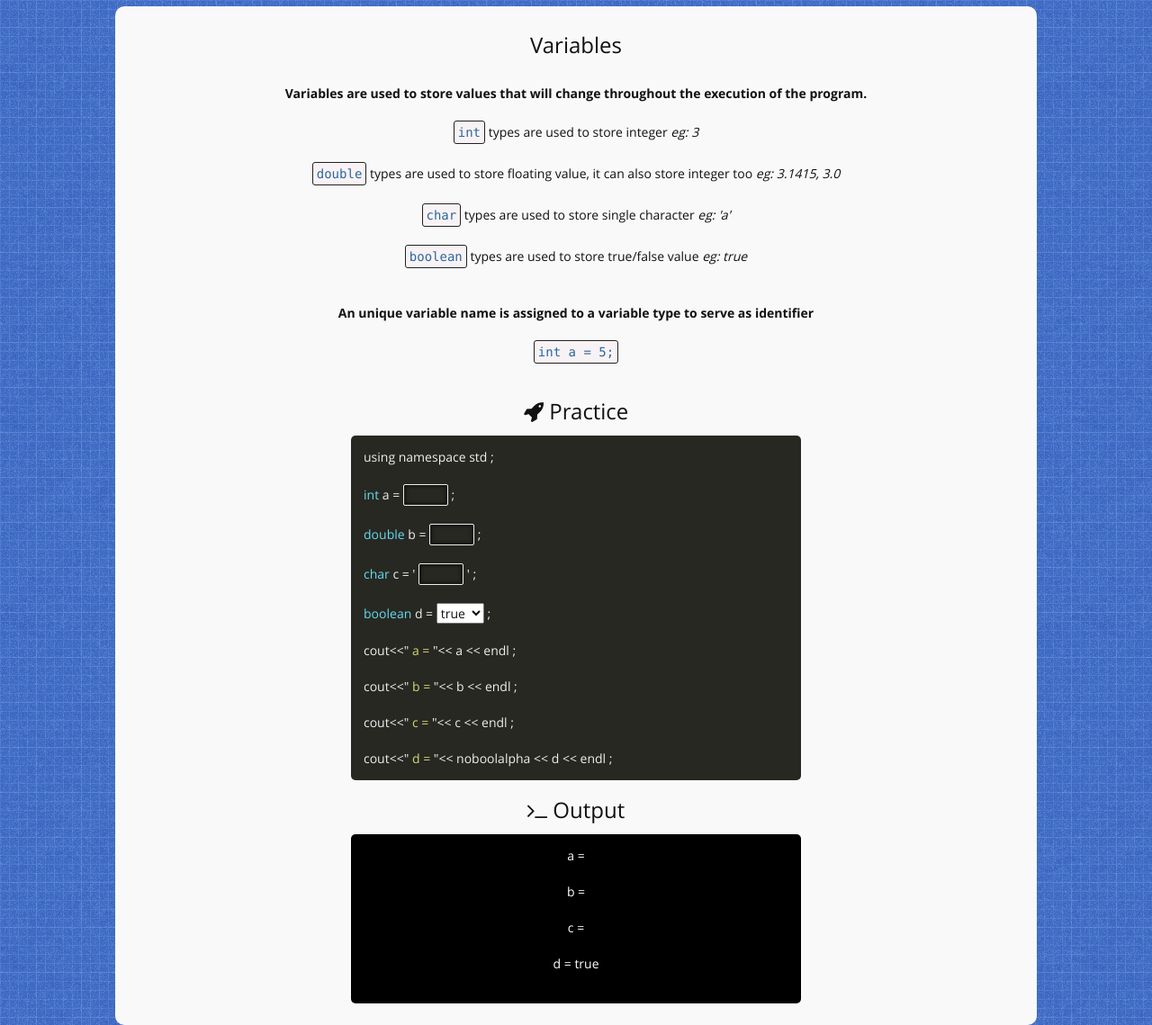
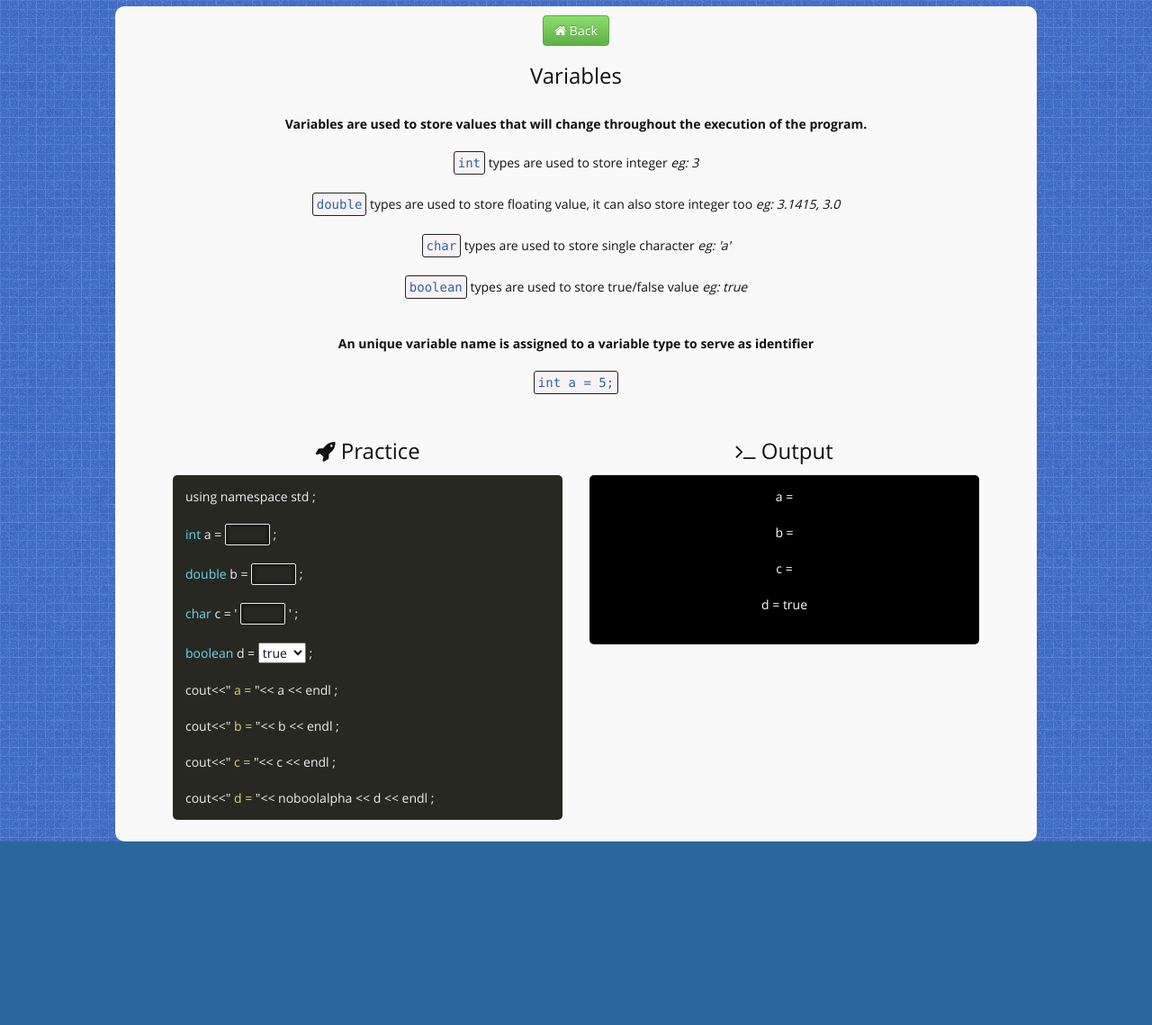
Before and after one commit to cupnoodle/trycoding, a plain HTML site: page variables.html in a window 1280 px wide. Shown: the part 120-1259 px from the top of the page at 90% size. After the commit the page ends 1055 px from the top, so only its background shows below. Drawn offline with Linux system fonts and the light colour scheme.

Commit message:
Implemented Back button
Implemented Back button to all the pages

```diff
--- a/variables.html
+++ b/variables.html
@@ -18,6 +18,7 @@
       <p class="logo">Try Coding <i class="fa fa-code"></i></p>
     </div>
     <div class="content" style="text-align:center;">
+      <a class="btn btn-success" href="index.html"><i class="fa fa-home"></i> Back</a>
       <h3> Variables </h3><br>
       <p>
         <b>Variables are used to store values that will change throughout the execution of the program.<br><br></b>
@@ -29,6 +30,8 @@
         <b>An unique variable name is assigned to a variable type to serve as identifier</b><br><br>
         <code> int a = 5; </code><br><br>
       </p>
+      <div class="row">
+      <div class="col-md-6">
       <h3><i class="fa fa-rocket"></i> Practice</h3>
       <div class="playground" style="max-width: 500px; margin:1em auto;">
         using namespace std ; <br><br>
@@ -41,12 +44,16 @@
         cout&lt;&lt;"<span class="constant"> c = </span>"&lt;&lt; c &lt;&lt; endl ;<br><br>
         cout&lt;&lt;"<span class="constant"> d = </span>"&lt;&lt; noboolalpha &lt;&lt;  d &lt;&lt; endl ;
       </div>
+      </div>
+      <div class="col-md-6">
       <h3><i class="fa fa-terminal"></i> Output </h3>
       <div class="output" style="max-width: 500px; margin:1em auto;">
         a = <span id="output_a"></span><br><br>
         b = <span id="output_b"></span><br><br>
         c = <span id="output_c"></span><br><br>
         d = <span id="output_d">true</span><br><br>
+      </div>
+      </div>
       </div>
     </div>
   </div>
```
Also changed, not shown: array.html (+6 -0 lines), compile-m.html (+1 -0 lines), compile.html (+1 -0 lines), if.html (+7 -0 lines), loop.html (+6 -0 lines), zh/array.html (+1 -0 lines), zh/compile-m.html (+1 -0 lines), zh/compile.html (+1 -0 lines), zh/if.html (+1 -0 lines), zh/loop.html (+1 -0 lines), zh/variables.html (+1 -0 lines).
